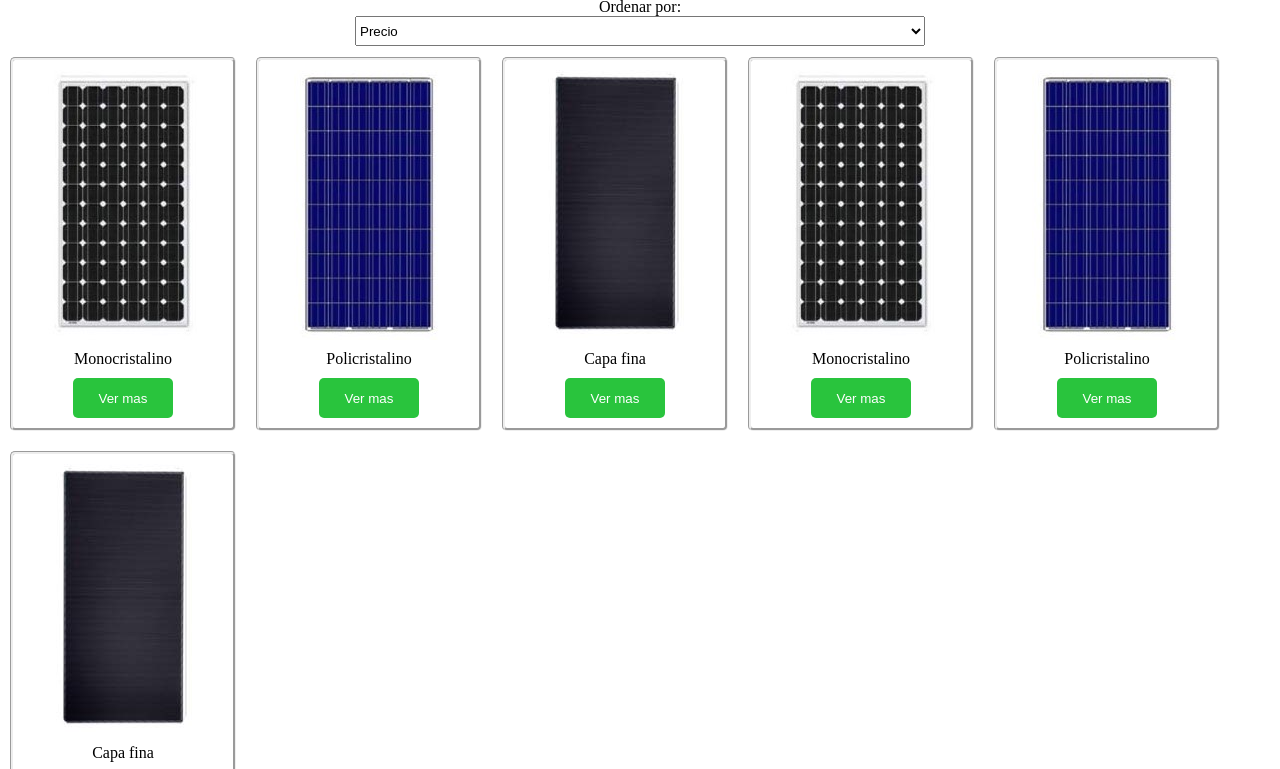
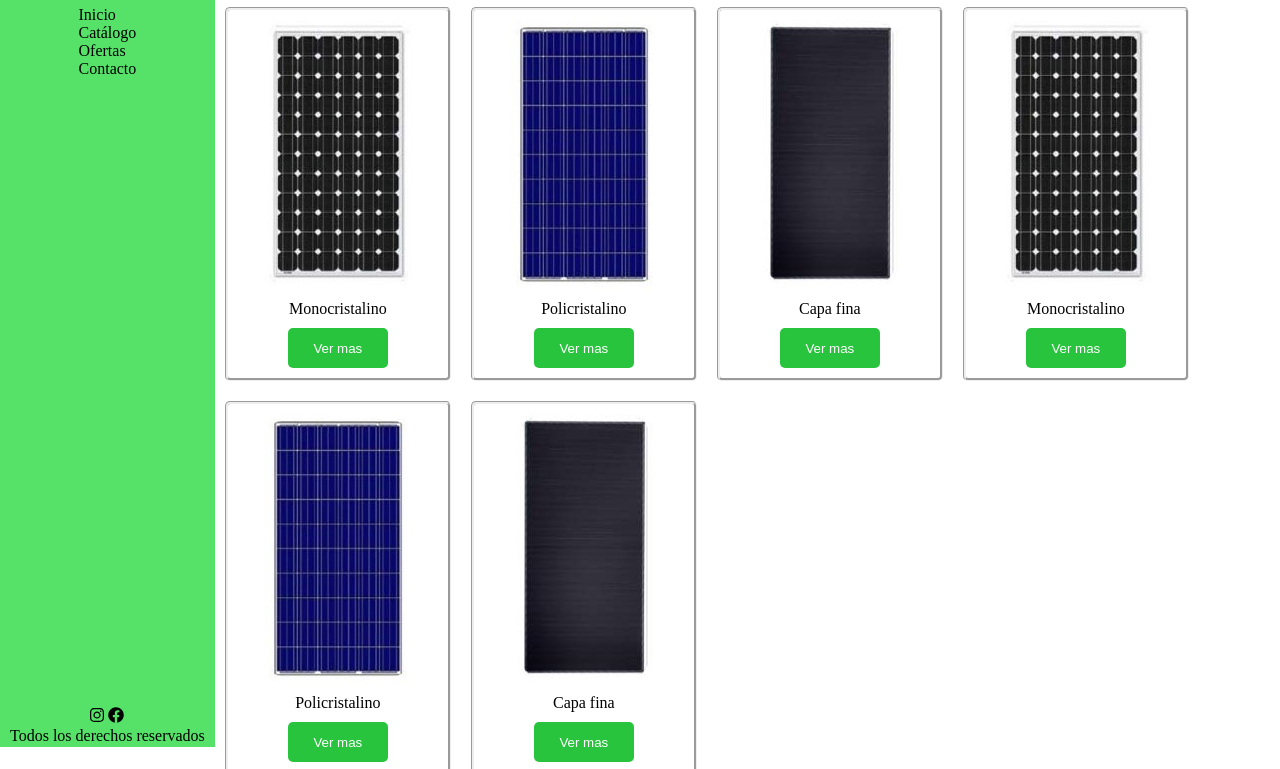
Before and after one commit to Shagooh/carstore, a plain HTML site: page index.html in a window 1280 px wide. Shown: the part 53-822 px from the top of the page. Drawn offline with Linux system fonts and the light colour scheme.

Commit message:
ajsutes finales

```diff
--- a/assets/css/style.css
+++ b/assets/css/style.css
@@ -33,6 +33,10 @@
 
 .nav-section img {
     width: 30px;
+}
+
+.nav-section ul{
+    display: none;
 }
 
 
@@ -104,12 +108,25 @@
 @media (min-width: 576px){
     .container {
         grid-template-areas:
-            "navbar"
-            "filter"
-            "main"
-            "footer";
-        grid-template-rows: 50px 50px 1fr 50px;
+            "navbar filter"
+            "navbar main"
+            "footer main";
+        grid-template-rows: 50px 1fr 50px;
     }
+
+    .nav-section {
+        flex-direction: column;
+        justify-content: start;
+        gap: 25px;
+        padding: 10px;
+        align-items: center;
+    }
+
+    .nav-section ul{
+        list-style: none;
+        display: block;
+    }
+
     .nav-section .menu {
         display: none;
     }
@@ -119,7 +136,7 @@
         flex-wrap: wrap;
     }
     .filters-section select {
-        width: 570px;
+        width: 400px;
     }
 
 
--- a/index.html
+++ b/index.html
@@ -18,6 +18,12 @@
                 </p>
             </div>
             <img class="menu" src="./assets/img/burguer.svg" alt="burguer-icon">
+            <ul>
+                <li>Inicio</li>
+                <li>Catálogo</li>
+                <li>Ofertas</li>
+                <li>Contacto</li>
+            </ul>
         </nav>
         <section class="filters-section">
             <span>Ordenar por:
```
